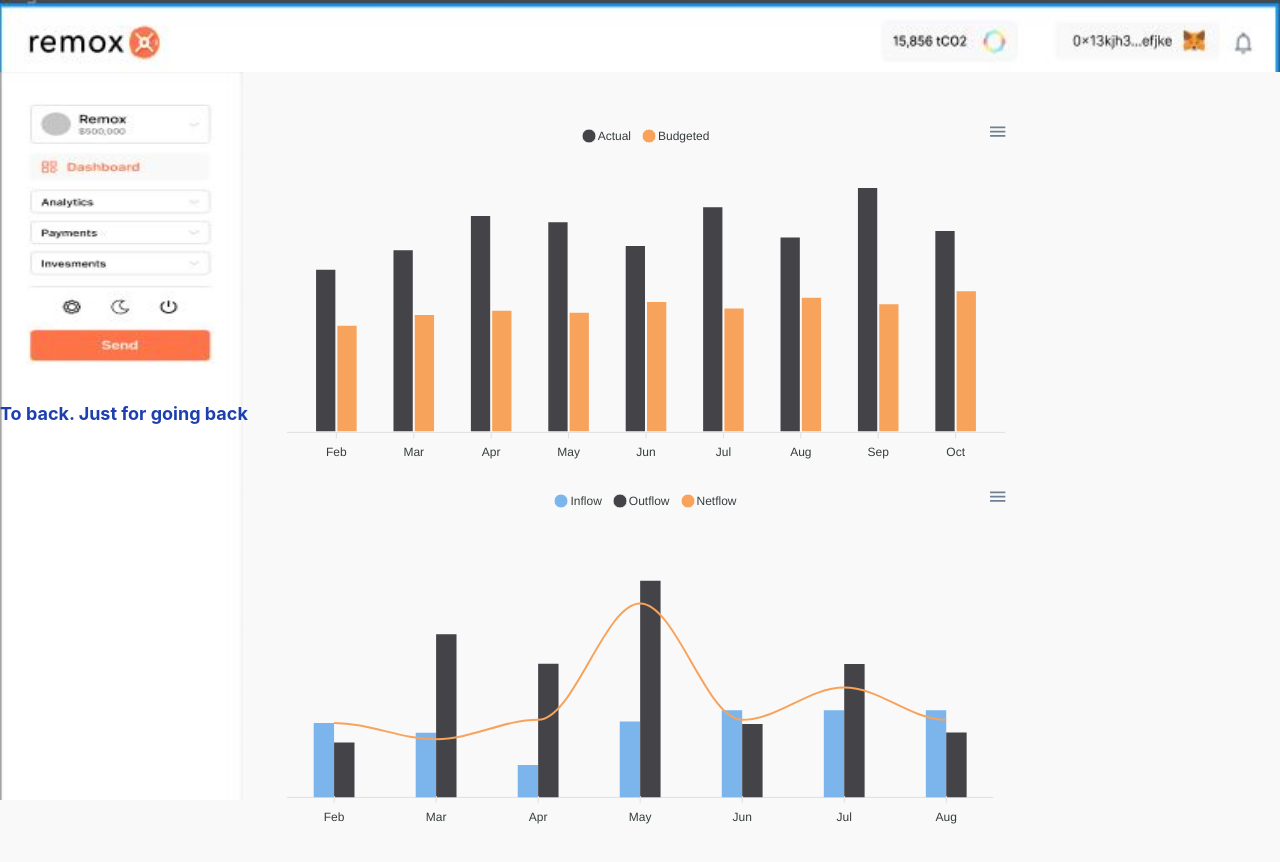
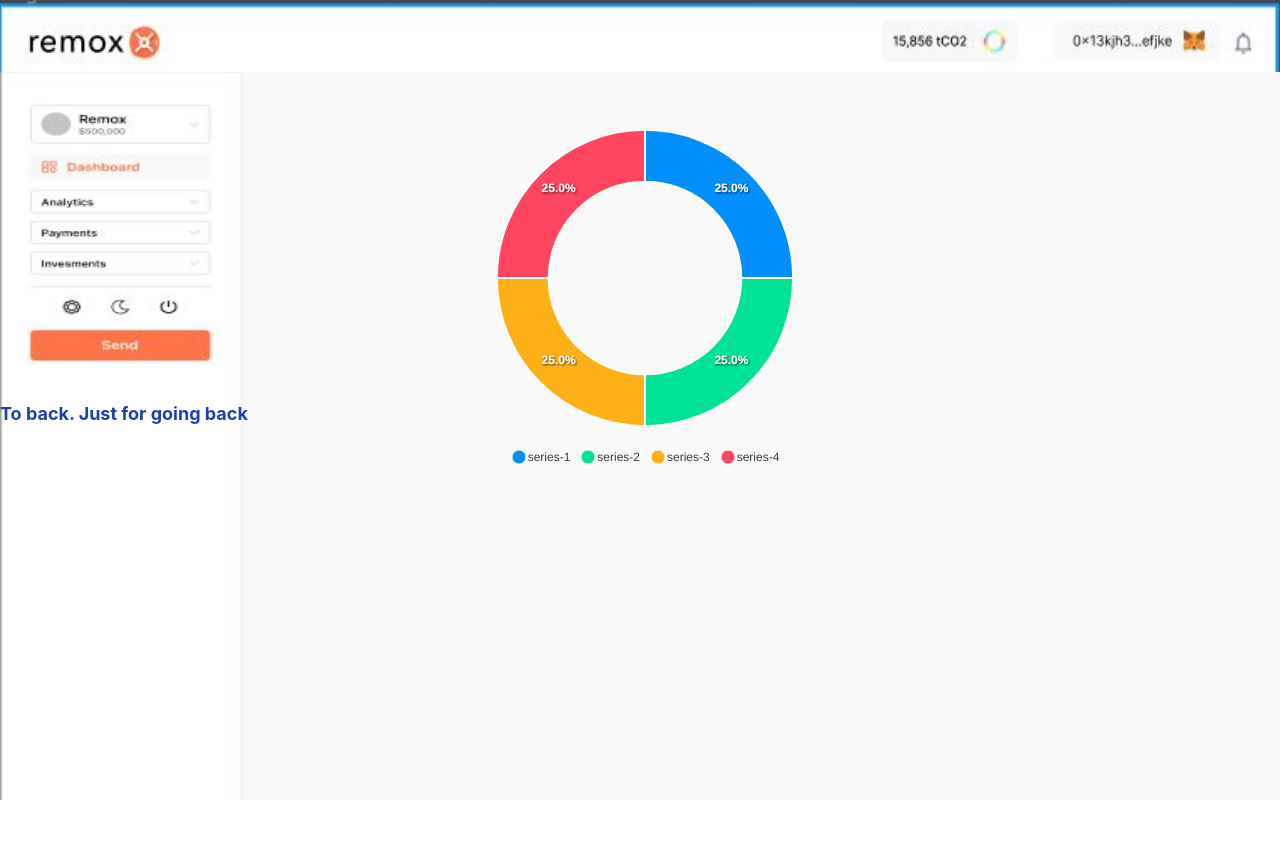
Before and after one commit to sardarliyusif/Insight, a Next.js app: page /dashboard/insight in a window 1280 px wide. Shown: the top 862 px of the page. After the commit the page ends 800 px from the top, so only its background shows below. Built offline with nearby package versions, Linux system fonts and the light colour scheme.

Commit message:
feat: add donut chart

```diff
--- a/components/charts/BudgetChart.js
+++ b/components/charts/BudgetChart.js
@@ -1,7 +1,7 @@
 import dynamic from "next/dynamic";
 const Chart = dynamic(() => import("react-apexcharts"), { ssr: false });
 
-export default function BudgetChart() {
+export default function BudgetChart({ leftBar}) {
   const options = {
     chart: {
       type: "line",
@@ -9,6 +9,10 @@ export default function BudgetChart() {
       zoom: {
         enabled: false,
       },
+    },
+
+    legend: {
+      position: "top",
     },
     plotOptions: {
       bar: {
@@ -47,12 +51,10 @@ export default function BudgetChart() {
       ],
     },
     yaxis: {
-      show: false, // true ele icine girende
+      show: leftBar,
     },
 
-    legend: {
-      position: "top",
-    },
+
     fill: {
       opacity: 1,
     },
@@ -66,17 +68,18 @@ export default function BudgetChart() {
   };
   const series = [
     {
-      name: "Actual",
+      name: "Budgeted",
       type: "column",
       data: [76, 85, 101, 98, 87, 105, 91, 114, 94],
     },
     {
-      name: "Budgeted",
+      name: "Actual",
       type: "column",
       data: [50, 55, 57, 56, 61, 58, 63, 60, 66],
     },
   ];
   return (
+
     <Chart
       options={options}
       series={series}
--- /dev/null
+++ b/components/charts/DonutChart.js
@@ -0,0 +1,35 @@
+import dynamic from "next/dynamic";
+const Chart = dynamic(() => import("react-apexcharts"), { ssr: false });
+
+export default function DonutChart() {
+  const series = [2, 2, 2, 2];
+  const options = {
+    chart: {
+      type: "donut",
+    },
+    legend: {
+        position: "bottom",
+      },
+    responsive: [
+      {
+        breakpoint: 480,
+        options: {
+          chart: {
+            width: 200,
+          },
+
+        },
+      },
+    ],
+  };
+
+  return (
+    <Chart
+      options={options}
+      series={series}
+      type="donut"
+        height={350}
+        width={740}
+    />
+  );
+}
--- a/components/charts/TokenFlowChart.js
+++ b/components/charts/TokenFlowChart.js
@@ -1,7 +1,7 @@
 import dynamic from "next/dynamic";
 const Chart = dynamic(() => import("react-apexcharts"), { ssr: false });
 
-export default function TokenFlow() {
+export default function TokenFlow({ leftBar}) {
   const options = {
     chart: {
       type: "line",
@@ -28,6 +28,13 @@ export default function TokenFlow() {
       width: [0, 2, 2],
       curve: "smooth",
     },
+    grid: {
+      yaxis: {
+        lines: {
+          show: false,
+        },
+      },
+    },
     xaxis: {
       categories: [
         "Feb",
@@ -41,15 +48,9 @@ export default function TokenFlow() {
         "Oct",
       ],
     },
-    grid: {
-      yaxis: {
-        lines: {
-          show: false,
-        },
-      },
-    },
+
     yaxis: {
-      show: false, // true ele icine girende
+      show: leftBar,
     },
     fill: {
       opacity: 1,
@@ -81,6 +82,7 @@ export default function TokenFlow() {
   ];
 
   return (
+
     <Chart
       options={options}
       series={series}
@@ -88,5 +90,6 @@ export default function TokenFlow() {
       height={350}
       width={740}
     />
+
   );
 }
--- /dev/null
+++ b/pages/dashboard/insight/budgetedchart.js
@@ -0,0 +1,14 @@
+import Link from 'next/link'
+import React from 'react'
+import BudgetChart from '../../../components/charts/BudgetChart'
+
+const Budgetedchart = () => {
+  return (
+    <div>
+      <Link href='/dashboard/insight'>Go back</Link>
+      <BudgetChart leftBar={true}/>
+    </div>
+  )
+}
+
+export default Budgetedchart
--- a/pages/dashboard/insight/index.js
+++ b/pages/dashboard/insight/index.js
@@ -2,6 +2,7 @@ import Head from "next/head";
 import Link from "next/link";
 import React from "react";
 import BudgetChart from "../../../components/charts/BudgetChart";
+import DonutChart from "../../../components/charts/DonutChart";
 import TokenFlow from "../../../components/charts/TokenFlowChart";
 
 const Insight = () => {
@@ -17,7 +18,11 @@ const Insight = () => {
 
       {/* //* Fake navbar and for correct design*/}
       <header className="fake-navbar">
-        <img className="w-full h-[72px]" src="/navbar.jpg" alt="navbar-example-img" />
+        <img
+          className="w-full h-[72px]"
+          src="/navbar.jpg"
+          alt="navbar-example-img"
+        />
       </header>
 
       {/* Header End */}
@@ -25,25 +30,30 @@ const Insight = () => {
       {/* Main Start */}
 
       <main className="flex bg-light">
-
         {/* //* Fake sidebar and for correct design*/}
         <aside>
-        <img className="w-[243px] h-[calc(100vh-72px)]" src="/sidebar.jpg" alt="sidebar-example-img" />
+          <img
+            className="w-[243px] h-[calc(100vh-72px)]"
+            src="/sidebar.jpg"
+            alt="sidebar-example-img"
+          />
         </aside>
         {/* Sidebar end */}
 
         <section className="flex-auto px-8 py-12">
-          <BudgetChart/>
-          <TokenFlow/>
+          <DonutChart/>
         </section>
-
       </main>
 
       {/* Main END */}
 
-
       {/* //* For go back */}
-      <Link className="absolute left-0 top-1/2 text-lg text-blue-800 font-bold" href="/" >To back. Just for going back</Link>
+      <Link
+        className="absolute left-0 top-1/2 text-lg text-blue-800 font-bold"
+        href="/"
+      >
+        To back. Just for going back
+      </Link>
     </>
   );
 };
--- /dev/null
+++ b/pages/dashboard/insight/tokenflowchart.js
@@ -0,0 +1,14 @@
+import Link from 'next/link'
+import React from 'react'
+import TokenFlow from '../../../components/charts/TokenFlowChart'
+
+const Tokenflowchart = () => {
+  return (
+    <div>
+        <Link href='/dashboard/insight'>Go back</Link>
+      <TokenFlow leftBar={true}/>
+    </div>
+  )
+}
+
+export default Tokenflowchart
```
Also changed, not shown: 2 other files (tests, documents, lock files or other folders).
